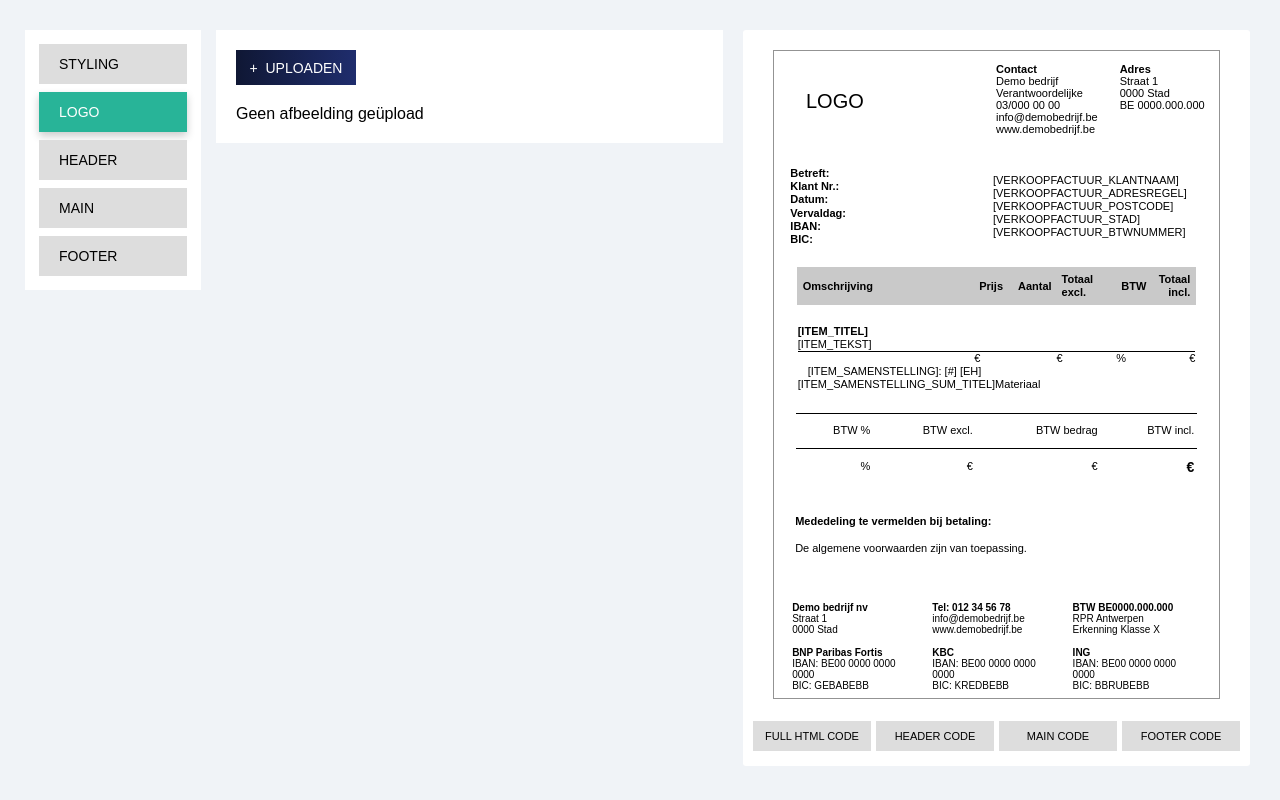
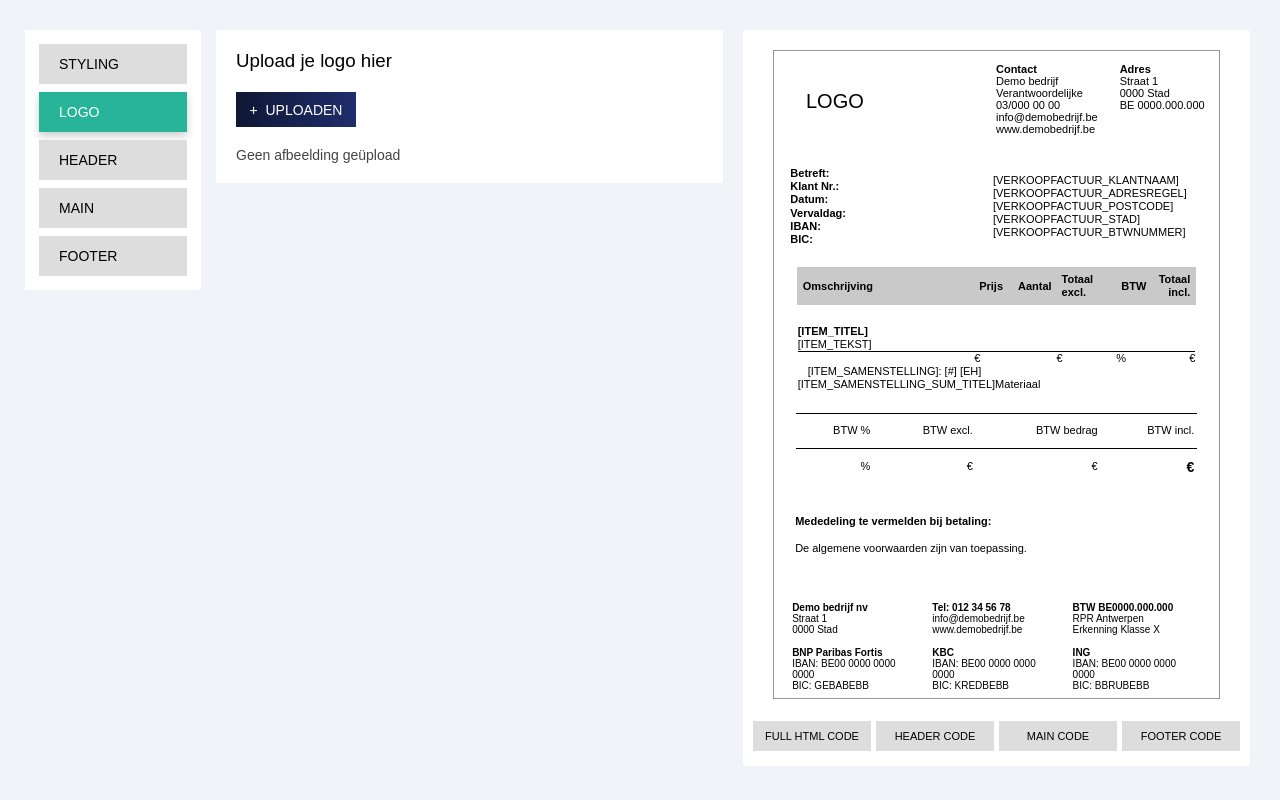
Before and after one commit to Karen03y/iamd-stage-wizard, an Angular app: page / in a window 1280 px wide. Both pictures are taken after a click on the button "LOGO". Built offline with nearby package versions, Linux system fonts and the light colour scheme.

Commit message:
added titles

```diff
--- a/src/app/app.component.css
+++ b/src/app/app.component.css
@@ -34,7 +34,7 @@ main {
   padding: 10px;
 }
 
-.left-container h1 {
+.left-container p {
   font-weight: 400;
   font-size: 14px;
 }
--- a/src/app/app.component.html
+++ b/src/app/app.component.html
@@ -6,7 +6,7 @@
         (click)="toggleContent(i)"
         [ngClass]="{ 'selected-title': selectedOptionIndex === i }"
       >
-        <h1>{{ option.title }}</h1>
+        <p>{{ option.title }}</p>
       </button>
     </div>
   </section>
--- a/src/app/components/footer/footer.component.html
+++ b/src/app/components/footer/footer.component.html
@@ -1,3 +1,5 @@
+<h1>Kies een footer</h1>
+
 <div class="footer" *ngFor="let footer of footers">
   <div class="footer-content">
     <div
--- a/src/app/components/header/header.component.html
+++ b/src/app/components/header/header.component.html
@@ -1,3 +1,5 @@
+<h1>Kies een header</h1>
+
 <div class="header" *ngFor="let header of headers">
   <div class="header-content">
     <div
--- a/src/app/components/logo-upload/logo-upload.component.css
+++ b/src/app/components/logo-upload/logo-upload.component.css
@@ -31,4 +31,6 @@
   max-width: 200px;
   max-height: 200px;
   margin-top: 20px;
+  font-size: 14px;
+  color: #444444;
 }
--- a/src/app/components/logo-upload/logo-upload.component.html
+++ b/src/app/components/logo-upload/logo-upload.component.html
@@ -1,3 +1,5 @@
+<h1>Upload je logo hier</h1>
+
 <div class="logo-upload">
   <label class="custom-file-input">
     &plus;&nbsp;&nbsp;Uploaden
--- a/src/app/components/main/main.component.html
+++ b/src/app/components/main/main.component.html
@@ -1,3 +1,5 @@
+<h1>Kies een main</h1>
+
 <mat-tab-group animationDuration="0ms">
   <mat-tab label="Verkoopfactuur">
     <div class="mains" *ngFor="let main of mains">
--- a/src/styles.css
+++ b/src/styles.css
@@ -16,3 +16,8 @@
   margin: 0;
   padding: 0;
 }
+
+h1 {
+  font-weight: 400;
+  margin-bottom: 20px;
+}
```
